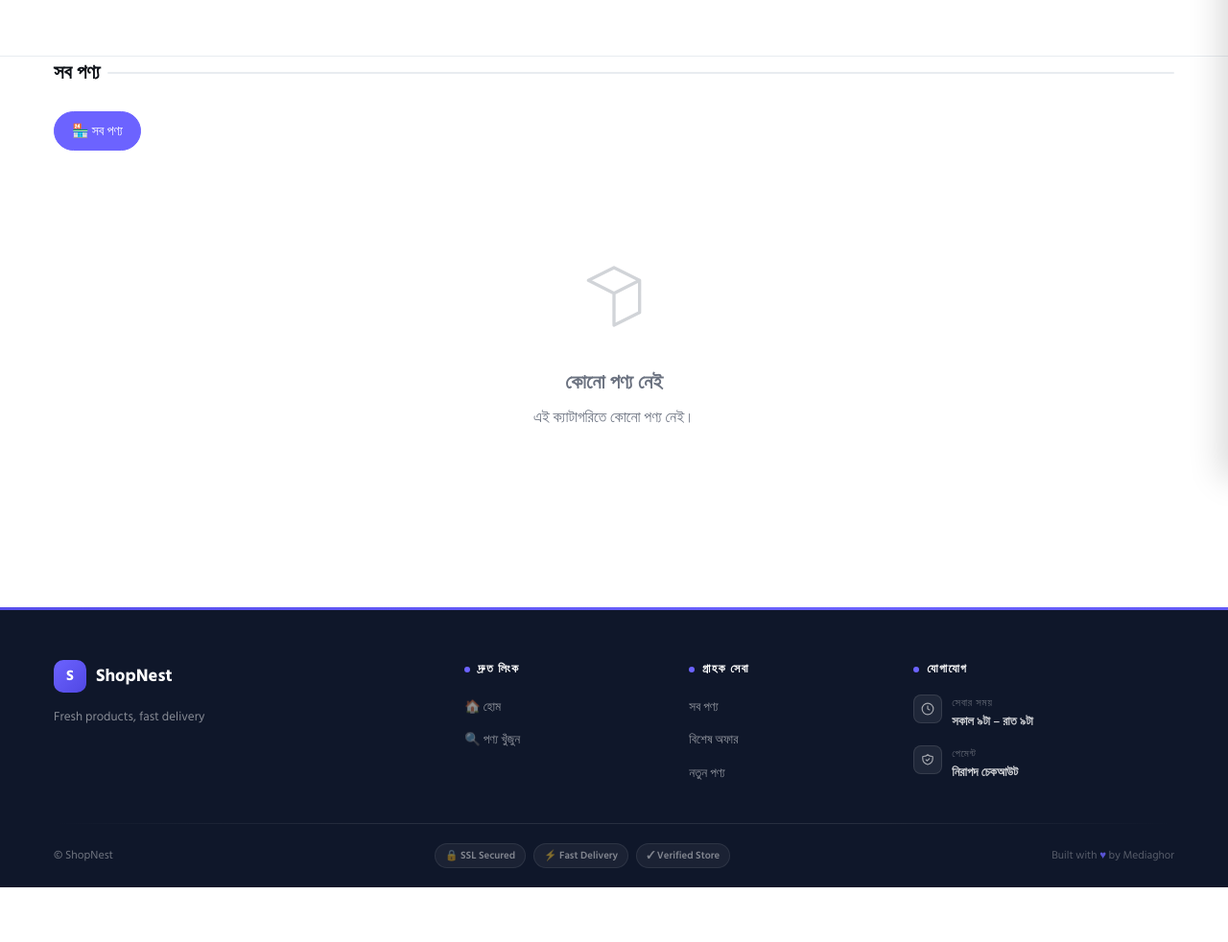
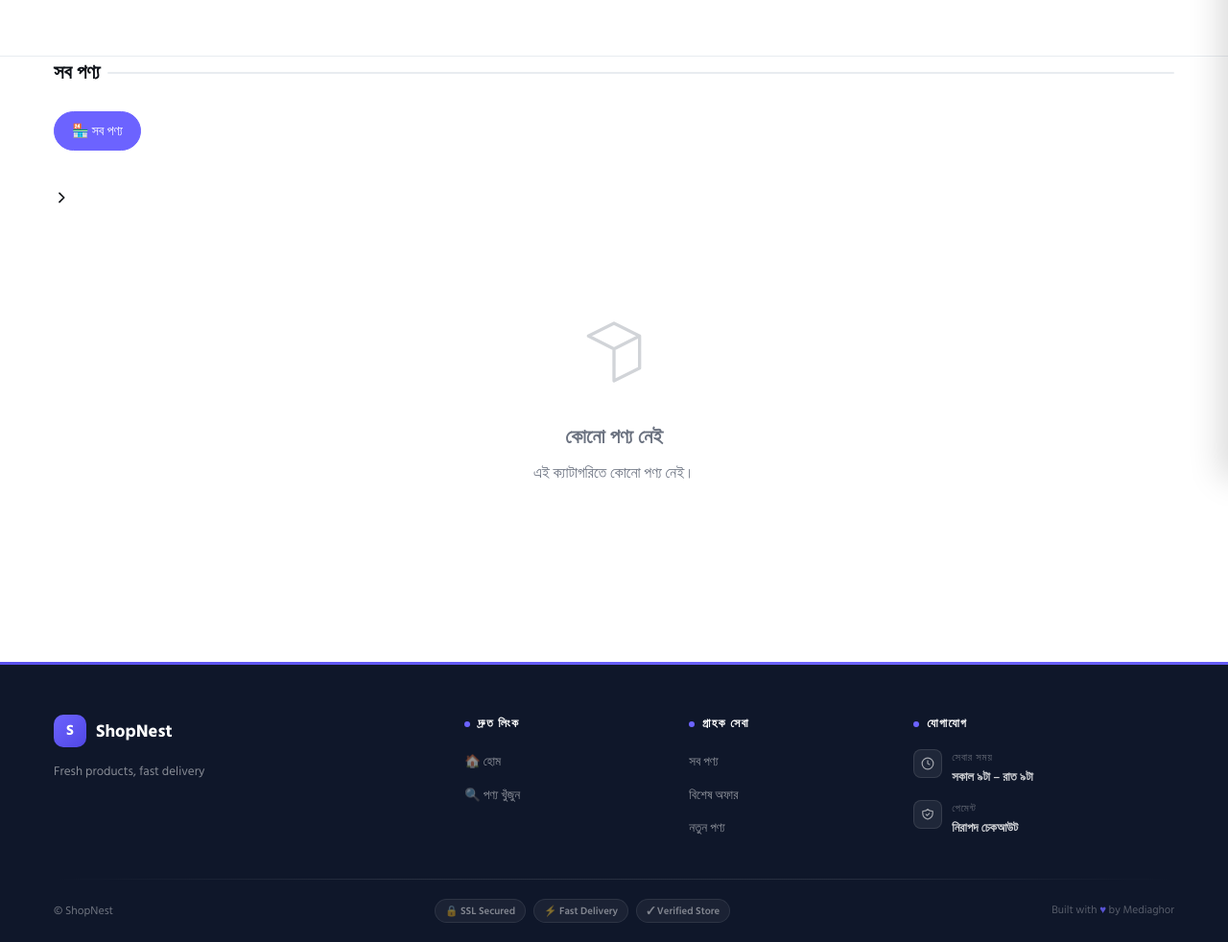
Before and after one commit to tanmoymondal1312/ShopNest, a FastAPI app: page / in a window 1280 px wide. Shown: the part 302-1284 px from the top of the page at 96% size. Before the commit the page ends 1227 px from the top, so only its background shows below. Run offline with FastAPI, Linux system fonts and the light colour scheme; data comes from the database, SQL or seed files in the repository; data that the repository does not hold is empty; some libraries are stand-ins or nearby versions.

Commit message:
Category pills: add right scroll arrow + fade on all devices
Co-Authored-By: Claude Sonnet 4.6 <noreply@anthropic.com>

```diff
--- a/templates/shop/index.html
+++ b/templates/shop/index.html
@@ -136,11 +136,18 @@
     <h2 class="section-title">সব পণ্য</h2>
 
     <!-- Category pills — AJAX filtering, no full page reload -->
-    <div class="category-scroll" id="cat-pills" style="margin-bottom:24px;">
-      <button class="cat-pill active" data-cat="">🏪 সব পণ্য</button>
-      {% for cat in categories %}
-      <button class="cat-pill" data-cat="{{ cat.slug }}">{{ cat.name }}</button>
-      {% endfor %}
+    <div class="cat-scroll-wrap" style="margin-bottom:24px;">
+      <div class="category-scroll" id="cat-pills">
+        <button class="cat-pill active" data-cat="">🏪 সব পণ্য</button>
+        {% for cat in categories %}
+        <button class="cat-pill" data-cat="{{ cat.slug }}">{{ cat.name }}</button>
+        {% endfor %}
+      </div>
+      <div class="cat-scroll-arrow" aria-hidden="true">
+        <svg width="16" height="16" fill="none" viewBox="0 0 24 24" stroke="currentColor" stroke-width="2.5">
+          <path stroke-linecap="round" stroke-linejoin="round" d="M9 5l7 7-7 7"/>
+        </svg>
+      </div>
     </div>
 
     <!-- Skeleton shown while grid loads -->
```
